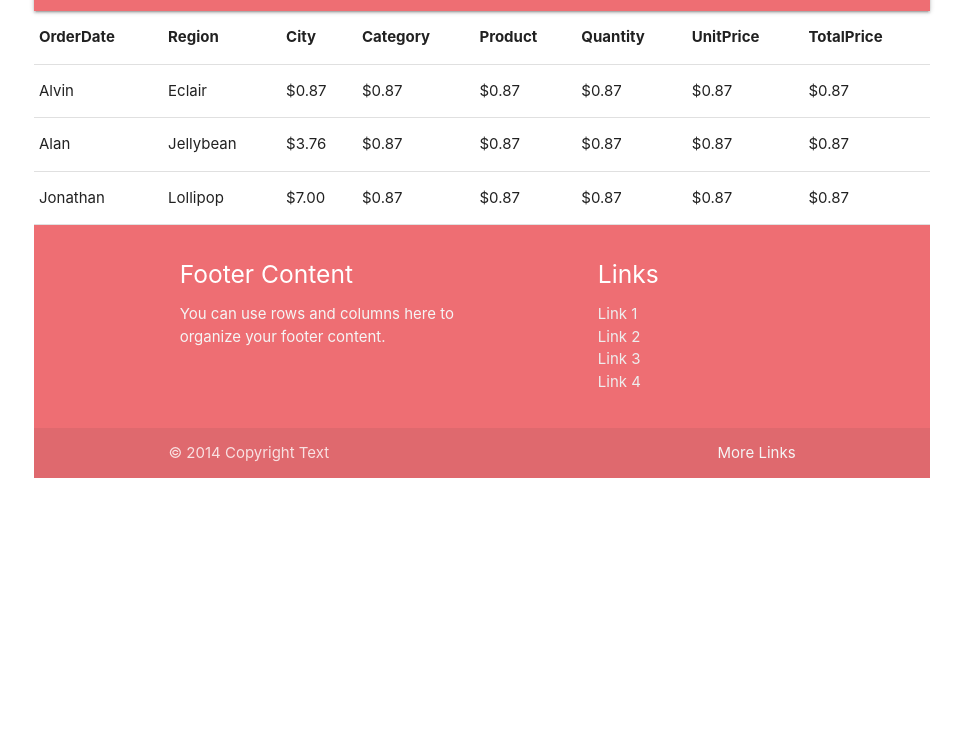
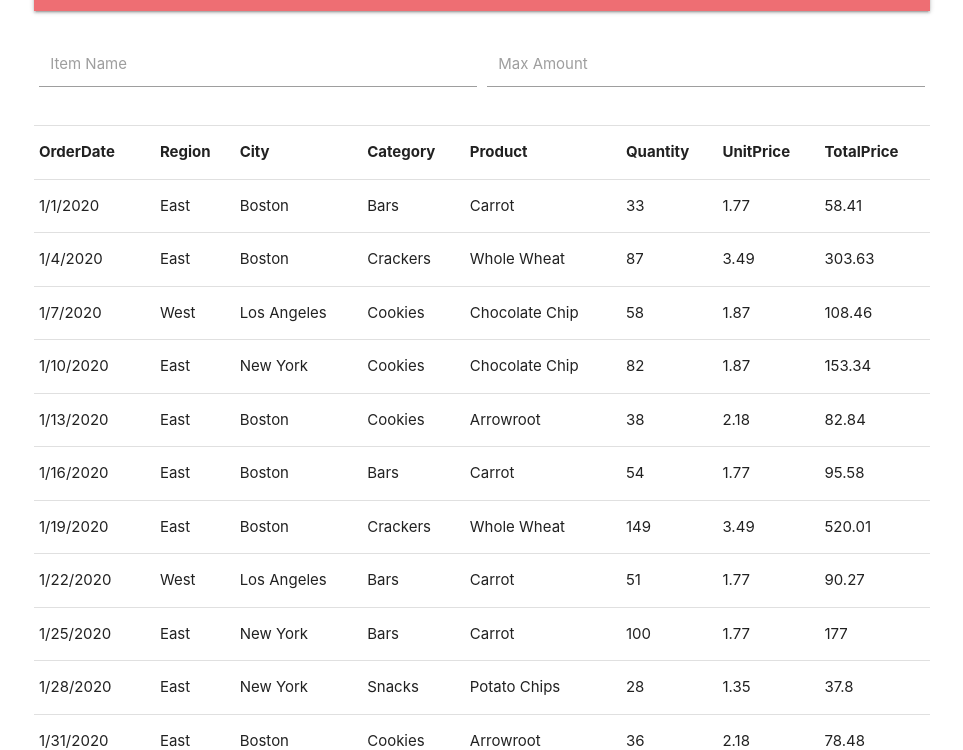
Before and after one commit to ElizabethCA94/recuperacionInformacion, a plain HTML site: page index.html in a window 1280 px wide. Shown: the part 53-803 px from the top of the page, without its empty margins (158-1121 px from the left). Drawn offline with Linux system fonts and the light colour scheme.

Commit message:
add function drawTable and input filter

```diff
--- a/index.html
+++ b/index.html
@@ -36,6 +36,23 @@
     </ul>
 
     <table>
+      <tr>
+        <td>
+          <div class="input-field col s6">
+            <input id="itemFilter" type="text" class="validate">
+            <label for="itemFilter">Item Name</label>
+          </div>
+        </td>
+        <td>
+          <div class="input-field col s6">
+            <input id="maxAmountFilter" type="text" class="validate">
+            <label for="maxAmountFilter">Max Amount</label>
+          </div>
+        </td>
+      </tr>
+    </table>
+
+    <table>
       <thead>
         <tr>
             <th>OrderDate</th>
@@ -46,41 +63,11 @@
             <th>Quantity</th>
             <th>UnitPrice</th>
             <th>TotalPrice</th>
-
         </tr>
       </thead>
 
-      <tbody>
-        <tr>
-          <td>Alvin</td>
-          <td>Eclair</td>
-          <td>$0.87</td>
-          <td>$0.87</td>
-          <td>$0.87</td>
-          <td>$0.87</td>
-          <td>$0.87</td>
-          <td>$0.87</td>
-        </tr>
-        <tr>
-          <td>Alan</td>
-          <td>Jellybean</td>
-          <td>$3.76</td>
-          <td>$0.87</td>
-          <td>$0.87</td>
-          <td>$0.87</td>
-          <td>$0.87</td>
-          <td>$0.87</td>
-        </tr>
-        <tr>
-          <td>Jonathan</td>
-          <td>Lollipop</td>
-          <td>$7.00</td>
-          <td>$0.87</td>
-          <td>$0.87</td>
-          <td>$0.87</td>
-          <td>$0.87</td>
-          <td>$0.87</td>
-        </tr>
+      <tbody id="tableBody">
+
       </tbody>
     </table>
 
--- a/resources/js/functions.js
+++ b/resources/js/functions.js
@@ -2444,7 +2444,23 @@ let json = {
 }
 
 function DrawTable(itemNameFilter, maxAmountFilter){
+    let tableBody = "";
     json.FoodSales.forEach(element => {
+        tableBody += `<tr>
+            <td>${element.OrderDate}</td>
+            <td>${element.Region}</td>
+            <td>${element.City}</td>
+            <td>${element.Category}</td>
+            <td>${element.Product}</td>
+            <td>${element.Quantity}</td>
+            <td>${element.UnitPrice}</td>
+            <td>${element.TotalPrice}</td>
+        </tr>`;
 
     });
+    document.querySelector("#tableBody").innerHTML = tableBody;
 }
+
+function applyFilter(){};
+
+DrawTable();
```
